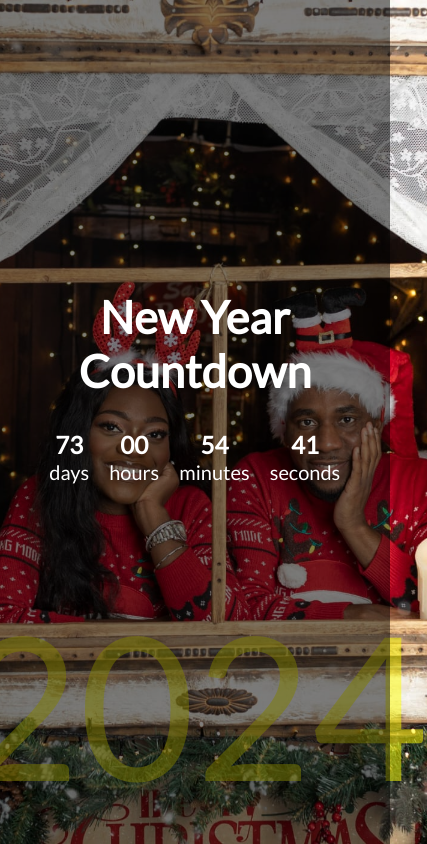
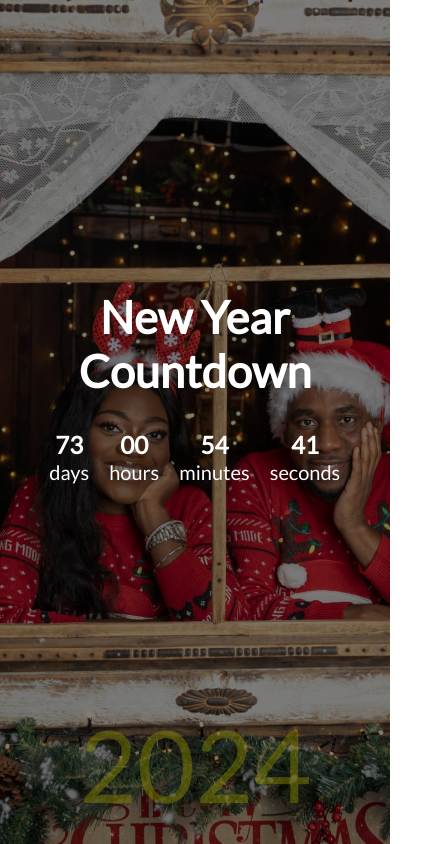
Before and after one commit to PrinceOlubari/new-year-countdown, a plain HTML site: page index.html in a window 390 px wide. Shown: the whole page, 427 px wide, since content can reach past the window. Drawn offline with Linux system fonts and the light colour scheme.

Commit message:
adding the year in the media query

```diff
--- a/style.css
+++ b/style.css
@@ -85,4 +85,7 @@ h1 {
   .time small {
     font-size: 10px;
   }
+  .year {
+    font-size: 100px;
+  }
 }
```
